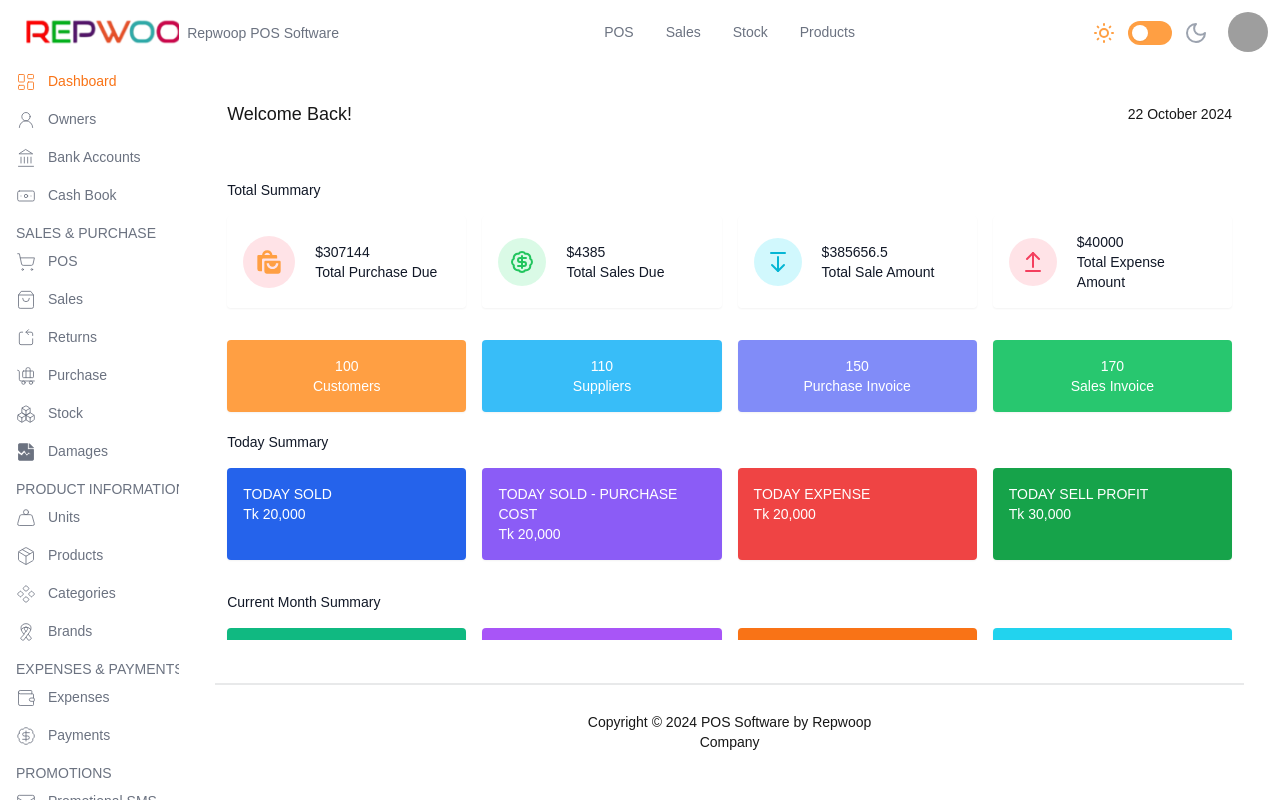
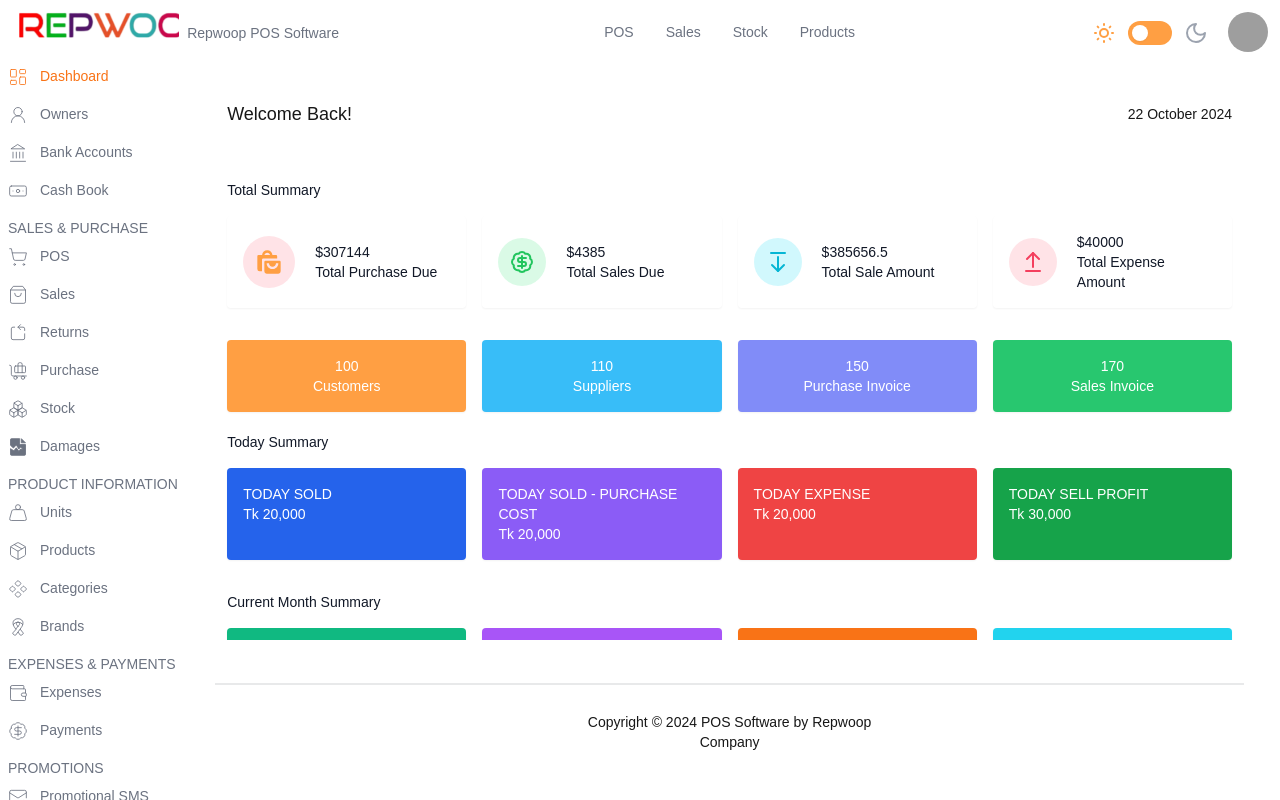
Before and after one commit to md-asif-iqbal/RepWoop-POS-system, a Next.js app: page / in a window 1280 px wide. Built offline with nearby package versions, Linux system fonts and the light colour scheme; grey boxes are pictures that could not be loaded.

Commit message:
modify the sidebar

```diff
--- a/app/Shared/Sidebar/Sidebar.jsx
+++ b/app/Shared/Sidebar/Sidebar.jsx
@@ -46,7 +46,8 @@ import { Component,UserRound,Landmark,Banknote, Wallet, SmartphoneNfc, BadgeDoll
     CalendarClock, CalendarDays, FileClock, CalendarCog, FileChartColumnIncreasing,
     PackageMinus, UserRoundSearch, ChartNoAxesCombined, Receipt, FileBox, CalendarPlus,
     CalendarFold, Cog, BadgeInfo, DatabaseBackup, UserCheck, Settings,
-    AlignJustify} from 'lucide-react';
+    AlignJustify,
+    Building2} from 'lucide-react';
 import { ShoppingCart } from 'lucide-react';
 import { ShoppingBag } from 'lucide-react';
 import { BaggageClaim } from 'lucide-react';
@@ -101,7 +102,7 @@ export default function Sidebar() {
                 </div>
           <div ref={sidebarRef} // Attach the ref to the sidebar
              id="sidebar"
-             className={`sidebar  fixed z-50  lg:static  bg-white dark:bg-[#141432] scrollbar-thin scrollbar-thumb-transparent scrollbar-track-transparent p-4 space-y-3   md:h-screen   transition-all duration-700 ease-in-out
+             className={`sidebar  fixed z-50  lg:static  bg-white dark:bg-[#141432] scrollbar-thin scrollbar-thumb-transparent scrollbar-track-transparent p-2 space-y-3   md:h-screen   transition-all duration-700 ease-in-out
              ${isSidebarOpen ? 'w-64 opacity-100 ' : 'w-0 opacity-0 hidden lg:block'}
              lg:w-64 lg:opacity-100`} // Always show on large screens (lg+)
              style={{ overflowY: 'auto', maxHeight:"100vh" }}
@@ -812,9 +813,13 @@ export default function Sidebar() {
                         </div>
 
                         {/* Backup */}
-                        <div className='flex items-center gap-3 hover:text-orange-500  text-gray-500 dark:text-white pb-28 md:pb-8'>
+                        <div className='flex items-center gap-3 hover:text-orange-500  text-gray-500 dark:text-white '>
                         <DatabaseBackup size={20} strokeWidth={1} />
                             <span className="uppercase text-sm text-gray-500 dark:text-white hover:text-orange-500">Backup</span>
+                        </div>
+                        <div className='flex items-center gap-3 hover:text-orange-500  text-gray-500 dark:text-white pb-28 md:pb-8'>
+                        <Building2 size={20} strokeWidth={1}/>
+                            <span className="uppercase text-sm text-gray-500 dark:text-white hover:text-orange-500">Repwoop</span>
                         </div>
 
 
```
